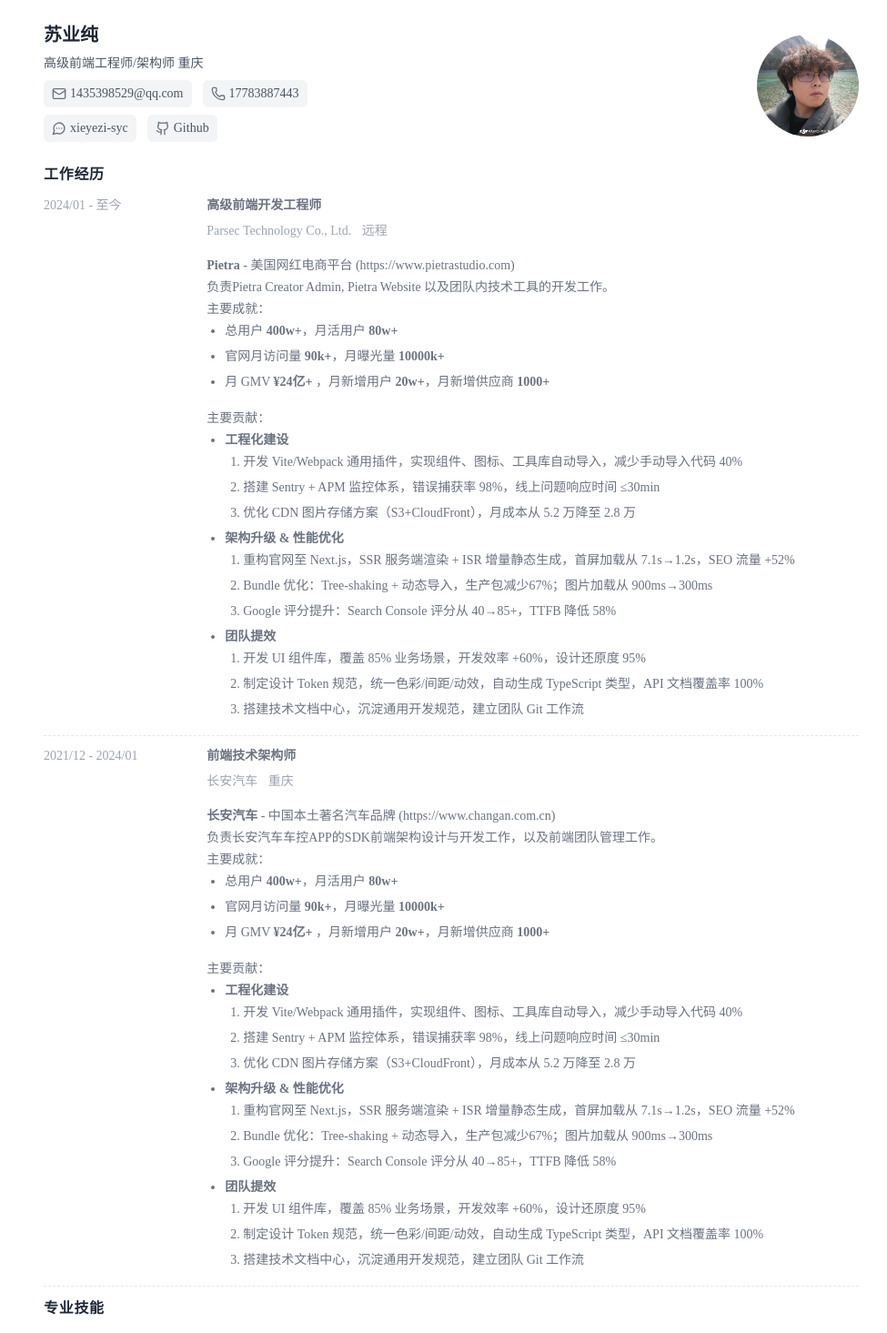
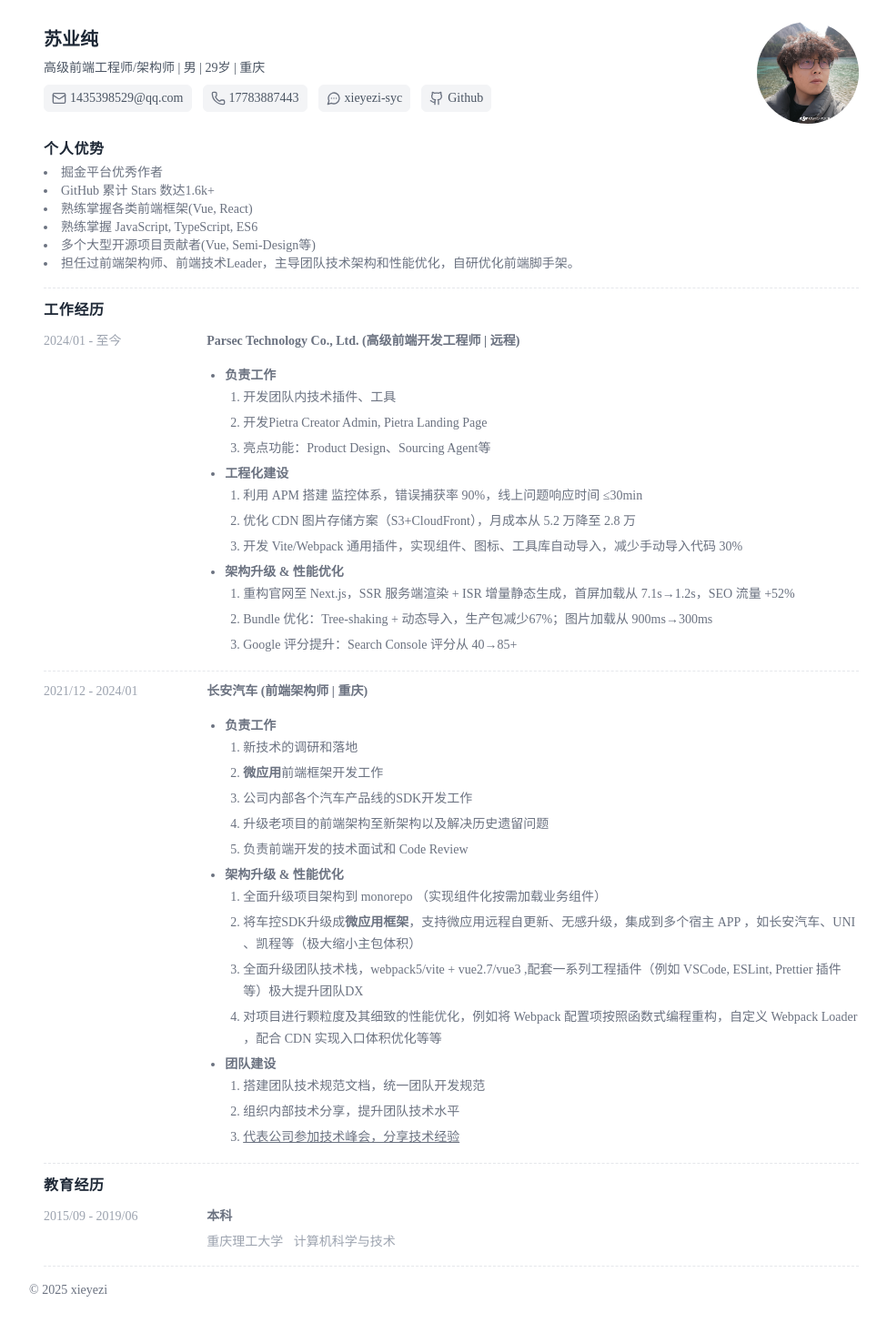
Before and after one commit to xieyezi/my-resume, a Next.js app: page / in a window 1280 px wide. Shown: the part 80-1545 px from the top of the page at 91% size, without its empty margins (144-1119 px from the left). After the commit the page ends 1524 px from the top, so only its background shows below. Built offline with nearby package versions, Linux system fonts and the light colour scheme.

Commit message:
refactor: add ResumeAdvantage component and update ResumeProfile and ResumeWork components for improved clarity and detail

```diff
--- a/src/app/page.tsx
+++ b/src/app/page.tsx
@@ -2,9 +2,8 @@ import { Header } from "@/components/header";
 import { Footer } from "@/components/footer";
 import { ResumeProfile } from "@/components/resume-profile";
 import { ResumeWork } from "@/components/resume-work";
-import { ResumeSkills } from "@/components/resume-skills";
 import { ResumeEducation } from "@/components/resume-education";
-
+import { ResumeAdvantage } from "@/components/resume-advantage";
 export default function Home() {
   return (
     <main className='min-h-screen bg-white dark:bg-neutral-900'>
@@ -16,8 +15,8 @@ export default function Home() {
               <main className='px-0 md:px-8 pt-8 bg-white text-gray-500 dark:bg-neutral-900 dark:text-gray-300'>
                 <ResumeProfile />
                 <div className='resume-content'>
+                  <ResumeAdvantage />
                   <ResumeWork />
-                  <ResumeSkills />
                   <ResumeEducation />
                 </div>
               </main>
--- /dev/null
+++ b/src/components/resume-advantage.tsx
@@ -0,0 +1,22 @@
+export function ResumeAdvantage() {
+  return (
+    <div className='content-section'>
+      <div className='content-section-holder mt-3'>
+        <header className='section-title-header uppercase tracking-wide'>
+          <h2 className='text-base mb-1 text-gray-800 dark:text-white'>个人优势</h2>
+        </header>
+
+        <div className='content-section-container border-b border-gray-200 pb-4 border-dashed dark:border-gray-700'>
+          <ul className='list-disc list-inside'>
+            <li>掘金平台优秀作者</li>
+            <li>GitHub 累计 Stars 数达1.6k+</li>
+            <li>熟练掌握各类前端框架(Vue, React)</li>
+            <li>熟练掌握 JavaScript, TypeScript, ES6</li>
+            <li>多个大型开源项目贡献者(Vue, Semi-Design等)</li>
+            <li>担任过前端架构师、前端技术Leader，主导团队技术架构和性能优化，自研优化前端脚手架。</li>
+          </ul>
+        </div>
+      </div>
+    </div>
+  );
+}
--- a/src/components/resume-education.tsx
+++ b/src/components/resume-education.tsx
@@ -19,7 +19,7 @@ export function ResumeEducation() {
 
                 <div className='md:col-span-4'>
                   <header>
-                    <h3 className='font-semibold mb-2 dark:text-white'>学士</h3>
+                    <h3 className='font-semibold mb-2 dark:text-white'>本科</h3>
                     <div className='flex justify-between flex-wrap mb-2 text-gray-400 dark:opacity-80'>
                       <h4>
                         重庆理工大学 <span className='ml-2'>计算机科学与技术</span>
--- a/src/components/resume-profile.tsx
+++ b/src/components/resume-profile.tsx
@@ -11,7 +11,7 @@ export function ResumeProfile() {
 
       <div className='header-info md:text-left text-center mt-2 md:mt-0'>
         <h1 className='text-xl mb-2 text-gray-800 dark:text-white font-semibold'>苏业纯</h1>
-        <h2 className='mb-2 text-gray-600 dark:text-gray-300'>高级前端工程师/架构师 重庆</h2>
+        <h2 className='mb-2 text-gray-600 dark:text-gray-300'>高级前端工程师/架构师 | 男 | 29岁 | 重庆</h2>
 
         <ul className='link-list text-left flex md:items-center flex-wrap'>
           <li className='mr-3 mb-2 flex items-center'>
@@ -24,9 +24,6 @@ export function ResumeProfile() {
             <Phone className='w-4 h-4 mr-1 text-gray-500' />
             <span className='text-gray-600 dark:text-gray-300'>17783887443</span>
           </li>
-        </ul>
-
-        <ul className='link-list text-left flex md:items-center flex-wrap'>
           <li className='mr-3 mb-2 flex items-center'>
             <MessageCircleMore className='w-4 h-4 mr-1 text-gray-500' />
             <a
--- a/src/components/resume-work.tsx
+++ b/src/components/resume-work.tsx
@@ -19,45 +19,30 @@ export function ResumeWork() {
 
                 <div className='md:col-span-4'>
                   <header>
-                    <h3 className='font-semibold mb-2 dark:text-white'>高级前端开发工程师</h3>
-                    <div className='flex justify-between flex-wrap mb-2 text-gray-400 dark:opacity-80'>
-                      <h4>
-                        Parsec Technology Co., Ltd. <span className='ml-2'>远程</span>
-                      </h4>
-                    </div>
+                    <h3 className='font-semibold mb-2 dark:text-white'>
+                      <a href='https://www.pietrastudio.com' rel='noopener noreferrer' target='_blank'>
+                        Parsec Technology Co., Ltd. (高级前端开发工程师 | 远程)
+                      </a>
+                    </h3>
                   </header>
 
                   <div className='item-description py-2 leading-6'>
-                    <p>
-                      <strong> Pietra </strong>- 美国网红电商平台 (
-                      <a href='https://www.pietrastudio.com' rel='noopener noreferrer' target='_blank'>
-                        https://www.pietrastudio.com
-                      </a>
-                      )
-                    </p>
-                    <p />
-                    <p>负责Pietra Creator Admin, Pietra Website 以及团队内技术工具的开发工作。</p>
-                    <p>主要成就：</p>
                     <ul className='list-disc pl-5 space-y-1'>
                       <li>
-                        总用户 <strong>400w+</strong>，月活用户 <strong>80w+</strong>
+                        <strong>负责工作</strong>
+                        <ol className='list-decimal pl-5 space-y-1'>
+                          <li>开发团队内技术插件、工具</li>
+                          <li>开发Pietra Creator Admin, Pietra Landing Page</li>
+                          <li>亮点功能：Product Design、Sourcing Agent等</li>
+                        </ol>
                       </li>
-                      <li>
-                        官网月访问量 <strong>90k+</strong>，月曝光量 <strong>10000k+</strong>
-                      </li>
-                      <li>
-                        月 GMV <strong>¥24亿+ </strong>，月新增用户 <strong>20w+</strong>，月新增供应商 <strong>1000+</strong>
-                      </li>
-                    </ul>
-                    <div className='py-2' />
-                    <p>主要贡献：</p>
-                    <ul className='list-disc pl-5 space-y-1'>
+
                       <li>
                         <strong>工程化建设</strong>
                         <ol className='list-decimal pl-5 space-y-1'>
-                          <li>开发 Vite/Webpack 通用插件，实现组件、图标、工具库自动导入，减少手动导入代码 40%</li>
-                          <li>搭建 Sentry + APM 监控体系，错误捕获率 98%，线上问题响应时间 ≤30min</li>
+                          <li>利用 APM 搭建 监控体系，错误捕获率 90%，线上问题响应时间 ≤30min</li>
                           <li>优化 CDN 图片存储方案（S3+CloudFront），月成本从 5.2 万降至 2.8 万</li>
+                          <li>开发 Vite/Webpack 通用插件，实现组件、图标、工具库自动导入，减少手动导入代码 30%</li>
                         </ol>
                       </li>
 
@@ -66,16 +51,7 @@ export function ResumeWork() {
                         <ol className='list-decimal pl-5 space-y-1'>
                           <li>重构官网至 Next.js，SSR 服务端渲染 + ISR 增量静态生成，首屏加载从 7.1s→1.2s，SEO 流量 +52%</li>
                           <li>Bundle 优化：Tree-shaking + 动态导入，生产包减少67%；图片加载从 900ms→300ms</li>
-                          <li>Google 评分提升：Search Console 评分从 40→85+，TTFB 降低 58%</li>
-                        </ol>
-                      </li>
-
-                      <li>
-                        <strong>团队提效</strong>
-                        <ol className='list-decimal pl-5 space-y-1'>
-                          <li>开发 UI 组件库，覆盖 85% 业务场景，开发效率 +60%，设计还原度 95%</li>
-                          <li>制定设计 Token 规范，统一色彩/间距/动效，自动生成 TypeScript 类型，API 文档覆盖率 100%</li>
-                          <li>搭建技术文档中心，沉淀通用开发规范，建立团队 Git 工作流</li>
+                          <li>Google 评分提升：Search Console 评分从 40→85+</li>
                         </ol>
                       </li>
                     </ul>
@@ -97,63 +73,61 @@ export function ResumeWork() {
 
                 <div className='md:col-span-4'>
                   <header>
-                    <h3 className='font-semibold mb-2 dark:text-white'>前端技术架构师</h3>
-                    <div className='flex justify-between flex-wrap mb-2 text-gray-400 dark:opacity-80'>
-                      <h4>
-                        长安汽车 <span className='ml-2'>重庆</span>
-                      </h4>
-                    </div>
+                    <h3 className='font-semibold mb-2 dark:text-white'>
+                      <a href='https://www.changan.com.cn' rel='noopener noreferrer' target='_blank'>
+                        长安汽车 (前端架构师 | 重庆)
+                      </a>
+                    </h3>
                   </header>
 
                   <div className='item-description py-2 leading-6'>
-                    <p>
-                      <strong> 长安汽车 </strong>- 中国本土著名汽车品牌 (
-                      <a href='https://www.changan.com.cn' rel='noopener noreferrer' target='_blank'>
-                        https://www.changan.com.cn
-                      </a>
-                      )
-                    </p>
-                    <p />
-                    <p>负责长安汽车车控APP的SDK前端架构设计与开发工作，以及前端团队管理工作。</p>
-                    <p>主要成就：</p>
                     <ul className='list-disc pl-5 space-y-1'>
                       <li>
-                        总用户 <strong>400w+</strong>，月活用户 <strong>80w+</strong>
-                      </li>
-                      <li>
-                        官网月访问量 <strong>90k+</strong>，月曝光量 <strong>10000k+</strong>
-                      </li>
-                      <li>
-                        月 GMV <strong>¥24亿+ </strong>，月新增用户 <strong>20w+</strong>，月新增供应商 <strong>1000+</strong>
-                      </li>
-                    </ul>
-                    <div className='py-2' />
-                    <p>主要贡献：</p>
-                    <ul className='list-disc pl-5 space-y-1'>
-                      <li>
-                        <strong>工程化建设</strong>
+                        <strong>负责工作</strong>
                         <ol className='list-decimal pl-5 space-y-1'>
-                          <li>开发 Vite/Webpack 通用插件，实现组件、图标、工具库自动导入，减少手动导入代码 40%</li>
-                          <li>搭建 Sentry + APM 监控体系，错误捕获率 98%，线上问题响应时间 ≤30min</li>
-                          <li>优化 CDN 图片存储方案（S3+CloudFront），月成本从 5.2 万降至 2.8 万</li>
+                          <li>新技术的调研和落地</li>
+                          <li>
+                            <strong>微应用</strong>前端框架开发工作
+                          </li>
+                          <li>公司内部各个汽车产品线的SDK开发工作</li>
+                          <li>升级老项目的前端架构至新架构以及解决历史遗留问题</li>
+                          <li>负责前端开发的技术面试和 Code Review</li>
                         </ol>
                       </li>
 
                       <li>
                         <strong>架构升级 & 性能优化</strong>
                         <ol className='list-decimal pl-5 space-y-1'>
-                          <li>重构官网至 Next.js，SSR 服务端渲染 + ISR 增量静态生成，首屏加载从 7.1s→1.2s，SEO 流量 +52%</li>
-                          <li>Bundle 优化：Tree-shaking + 动态导入，生产包减少67%；图片加载从 900ms→300ms</li>
-                          <li>Google 评分提升：Search Console 评分从 40→85+，TTFB 降低 58%</li>
+                          <li>全面升级项目架构到 monorepo （实现组件化按需加载业务组件）</li>
+                          <li>
+                            将车控SDK升级成<strong>微应用框架</strong>，支持微应用远程自更新、无感升级，集成到多个宿主 APP ，如长安汽车、UNI
+                            、凯程等（极大缩小主包体积）
+                          </li>
+                          <li>
+                            全面升级团队技术栈，webpack5/vite + vue2.7/vue3 ,配套一系列工程插件（例如 VSCode, ESLint, Prettier 插件等）极大提升团队DX
+                          </li>
+                          <li>
+                            对项目进行颗粒度及其细致的性能优化，例如将 Webpack 配置项按照函数式编程重构，自定义 Webpack Loader ，配合 CDN
+                            实现入口体积优化等等
+                          </li>
                         </ol>
                       </li>
 
                       <li>
-                        <strong>团队提效</strong>
+                        <strong>团队建设</strong>
                         <ol className='list-decimal pl-5 space-y-1'>
-                          <li>开发 UI 组件库，覆盖 85% 业务场景，开发效率 +60%，设计还原度 95%</li>
-                          <li>制定设计 Token 规范，统一色彩/间距/动效，自动生成 TypeScript 类型，API 文档覆盖率 100%</li>
-                          <li>搭建技术文档中心，沉淀通用开发规范，建立团队 Git 工作流</li>
+                          <li>搭建团队技术规范文档，统一团队开发规范</li>
+                          <li>组织内部技术分享，提升团队技术水平</li>
+                          <li>
+                            <a
+                              className='hover:text-gray-600 underline'
+                              href='https://mp.weixin.qq.com/s/5YlTookMLJHmFApVxjiKFA'
+                              rel='noopener noreferrer'
+                              target='_blank'
+                            >
+                              代表公司参加技术峰会，分享技术经验
+                            </a>
+                          </li>
                         </ol>
                       </li>
                     </ul>
```
